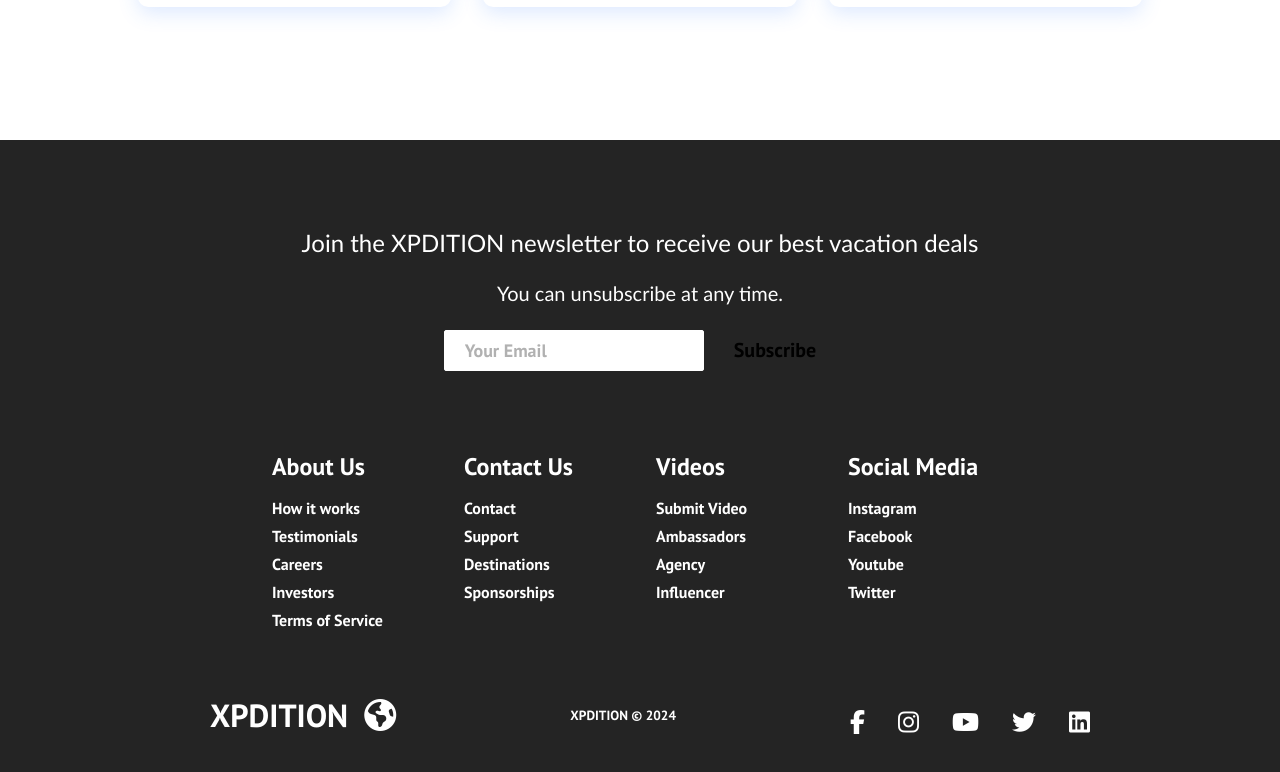
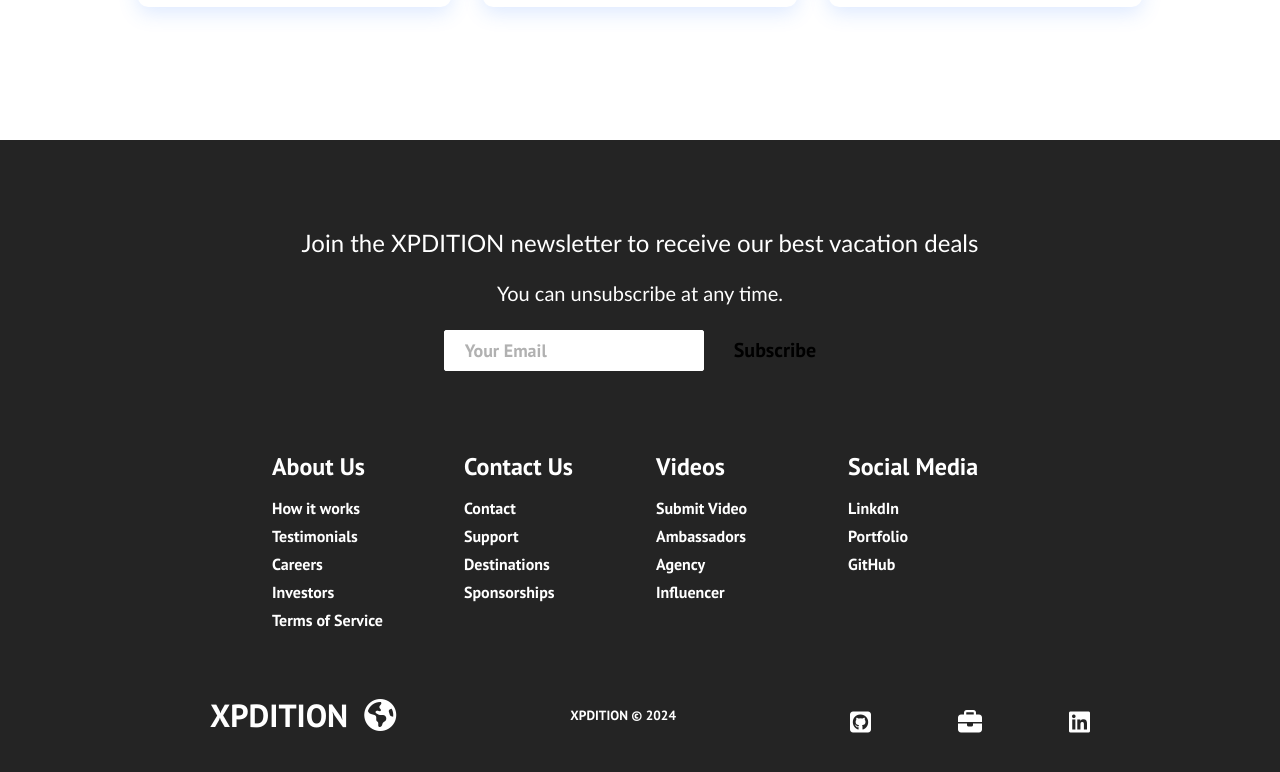
Before and after one commit to bawumbila/react-website, a React (Create React App) app: page / in a window 1280 px wide. Shown: the part 1785-2557 px from the top of the page. Built offline with nearby package versions, Linux system fonts and the light colour scheme.

Commit message:
made changes to footer

```diff
--- a/src/components/Cards.js
+++ b/src/components/Cards.js
@@ -13,13 +13,13 @@
               src="images/img-9.jpg"
               text="Explore the hidden waterfall deep inside the Amazon Jungle"
               label="Adventure"
-              path="/services"
+              path="/products"
             />
             <CardItem
               src="images/img-2.jpg"
               text="Travel through the Islands of Bali in a Private Cruise"
               label="Luxury"
-              path="/services"
+              path="/products"
             />
           </ul>
           <ul className="cards__items">
@@ -27,7 +27,7 @@
               src="images/img-3.jpg"
               text="Set Sail in the Atlantic Ocean visiting Uncharted Waters"
               label="Mystery"
-              path="/services"
+              path="/products"
             />
             <CardItem
               src="images/img-4.jpg"
@@ -39,7 +39,7 @@
               src="images/img-8.jpg"
               text="Ride through the Sahara Desert on a guided camel tour"
               label="Adrenaline"
-              path="/sign-up"
+              path="/products"
             />
           </ul>
         </div>
--- a/src/components/Footer.js
+++ b/src/components/Footer.js
@@ -53,10 +53,9 @@
           </div>
           <div class="footer-link-items">
             <h2>Social Media</h2>
-            <Link to="/">Instagram</Link>
-            <Link to="/">Facebook</Link>
-            <Link to="/">Youtube</Link>
-            <Link to="/">Twitter</Link>
+            <Link to="https://www.linkedin.com/in/awumbila/">LinkdIn</Link>
+            <Link to="https://bawumbila2.netlify.app/">Portfolio</Link>
+            <Link to="https://github.com/bawumbila">GitHub</Link>
           </div>
         </div>
       </div>
@@ -71,40 +70,24 @@
           <small class="website-rights">XPDITION © 2024</small>
           <div class="social-icons">
             <Link
-              class="social-icon-link facebook"
-              to="/"
+              class="social-icon-link github"
+              to="https://github.com/bawumbila"
               target="_blank"
-              aria-label="Facebook"
+              aria-label="Github"
             >
-              <i class="fab fa-facebook-f" />
+              <i class="fa-brands fa-square-github" />
             </Link>
             <Link
-              class="social-icon-link instagram"
-              to="/"
+              class="social-icon-link portfolio"
+              to="https://bawumbila2.netlify.app/"
               target="_blank"
-              aria-label="Instagram"
+              aria-label="Portfolio"
             >
-              <i class="fab fa-instagram" />
+              <i class="fa-solid fa-briefcase" />
             </Link>
             <Link
-              class="social-icon-link youtube"
-              to="/"
-              target="_blank"
-              aria-label="Youtube"
-            >
-              <i class="fab fa-youtube" />
-            </Link>
-            <Link
-              class="social-icon-link twitter"
-              to="/"
-              target="_blank"
-              aria-label="Twitter"
-            >
-              <i class="fab fa-twitter" />
-            </Link>
-            <Link
-              class="social-icon-link twitter"
-              to="/"
+              class="social-icon-link linkdin"
+              to="https://www.linkedin.com/in/awumbila/"
               target="_blank"
               aria-label="LinkedIn"
             >
--- a/src/components/pages/Products.js
+++ b/src/components/pages/Products.js
@@ -1,5 +1,5 @@
 import React from "react";
-import "./Products.css"; // Assuming you have a separate CSS file
+import "./Products.css";
 
 // Example destination data
 const destinations = [
```
